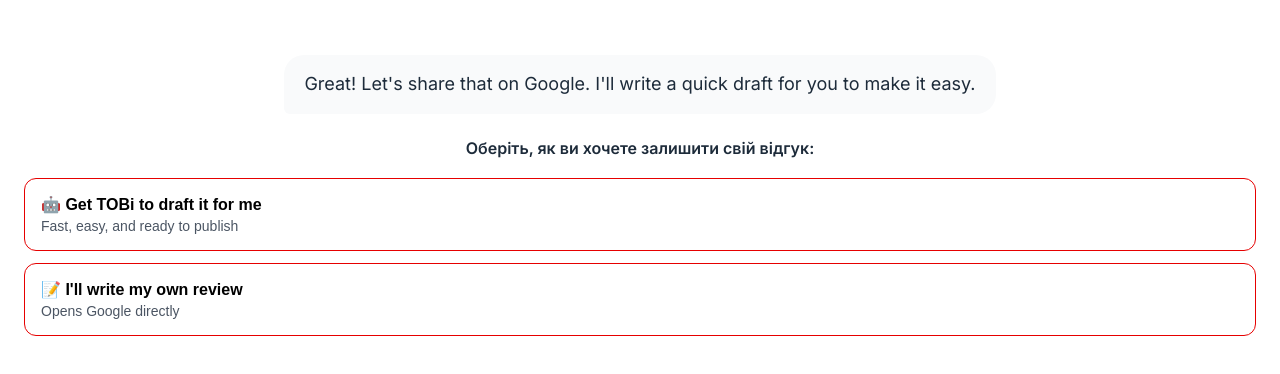
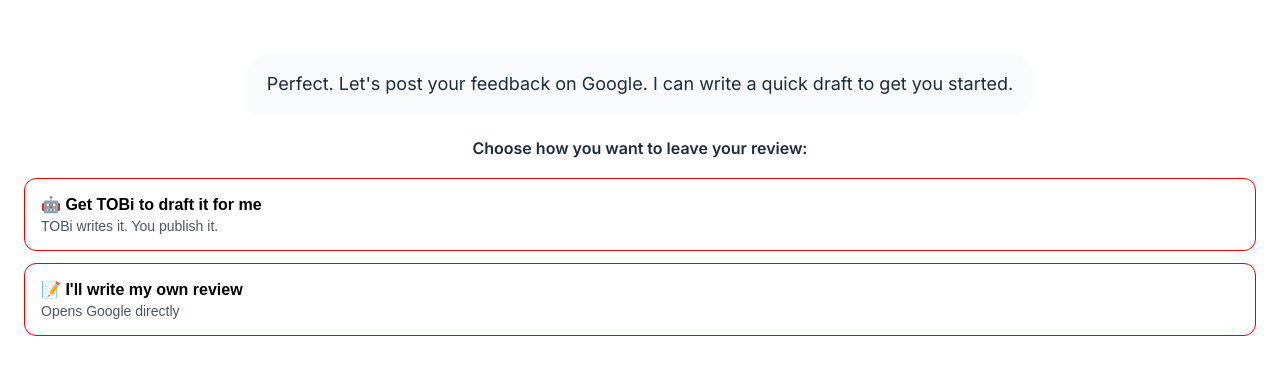
Before and after one commit to uaassist/orchard-concierge, a website: page public/index.html in a window 1280 px wide. Both pictures are taken after a click on the button "🙂 It was great!". Shown: the part 226-600 px from the top of the page. Drawn offline with Linux system fonts and the light colour scheme.

Commit message:
Update index.html

```diff
--- a/public/index.html
+++ b/public/index.html
@@ -8,11 +8,11 @@
 </head>
 <body>
     <div class="onboarding-container">
-        <!-- SIMPLIFIED HEADER -->
         <div class="simple-header">
              <h1>Vodafone Ukraine</h1>
         </div>
 
+        <!-- NEW: Progress Indicator -->
         <div id="progress-indicator" class="hidden">
             <div class="progress-segment"></div>
             <div class="progress-segment"></div>
@@ -20,10 +20,11 @@
         </div>
 
         <div id="content-area">
+            <!-- All other content remains the same -->
             <div id="welcome-screen">
                 <div class="welcome-header">
                     <img src="https://ucarecdn.com/c679e989-5032-408b-ae8a-83c7d204c67d/Vodafonebot.webp" alt="TOBi the Assistant" class="welcome-avatar">
-                    <p class="concierge-name-tag">Hi! I'm TOBi, your digital assistant.</p>
+                    <p class="concierge-name-tag">Hi! I'm TOBi, your AI-powered feedback assistant.</p>
                 </div>
                 <div class="initial-bubble">
                      Please share your feedback on your recent store visit.
@@ -41,13 +42,13 @@
                     <p class="concierge-name-tag">TOBi</p>
                 </div>
                 <div class="initial-bubble">
-                    Great! Let's share that on Google. I'll write a quick draft for you to make it easy.
+                    Perfect. Let's post your feedback on Google. I can write a quick draft to get you started.
                 </div>
-                <p class="ukrainian-prompt">Оберіть, як ви хочете залишити свій відгук:</p>
+                <p class="ukrainian-prompt">Choose how you want to leave your review:</p>
                 <div class="initial-choices">
                     <button id="ai-draft-btn" class="choice-button">
                         <div class="button-main-text">🤖 Get TOBi to draft it for me</div>
-                        <div class="button-sub-text">Fast, easy, and ready to publish</div>
+                        <div class="button-sub-text">TOBi writes it. You publish it.</div>
                     </button>
                     <button id="manual-review-btn" class="choice-button">
                         <div class="button-main-text">📝 I'll write my own review</div>
@@ -58,7 +59,6 @@
 
             <div id="chat-view" class="hidden">
                 <div id="chat-body" class="chat-body-styled"></div>
-                <!-- ID corrected in the JS, this HTML is correct -->
                 <div id="chat-input-area" class="chat-input-area-styled">
                     <div id="quick-replies-container"></div>
                 </div>
```
